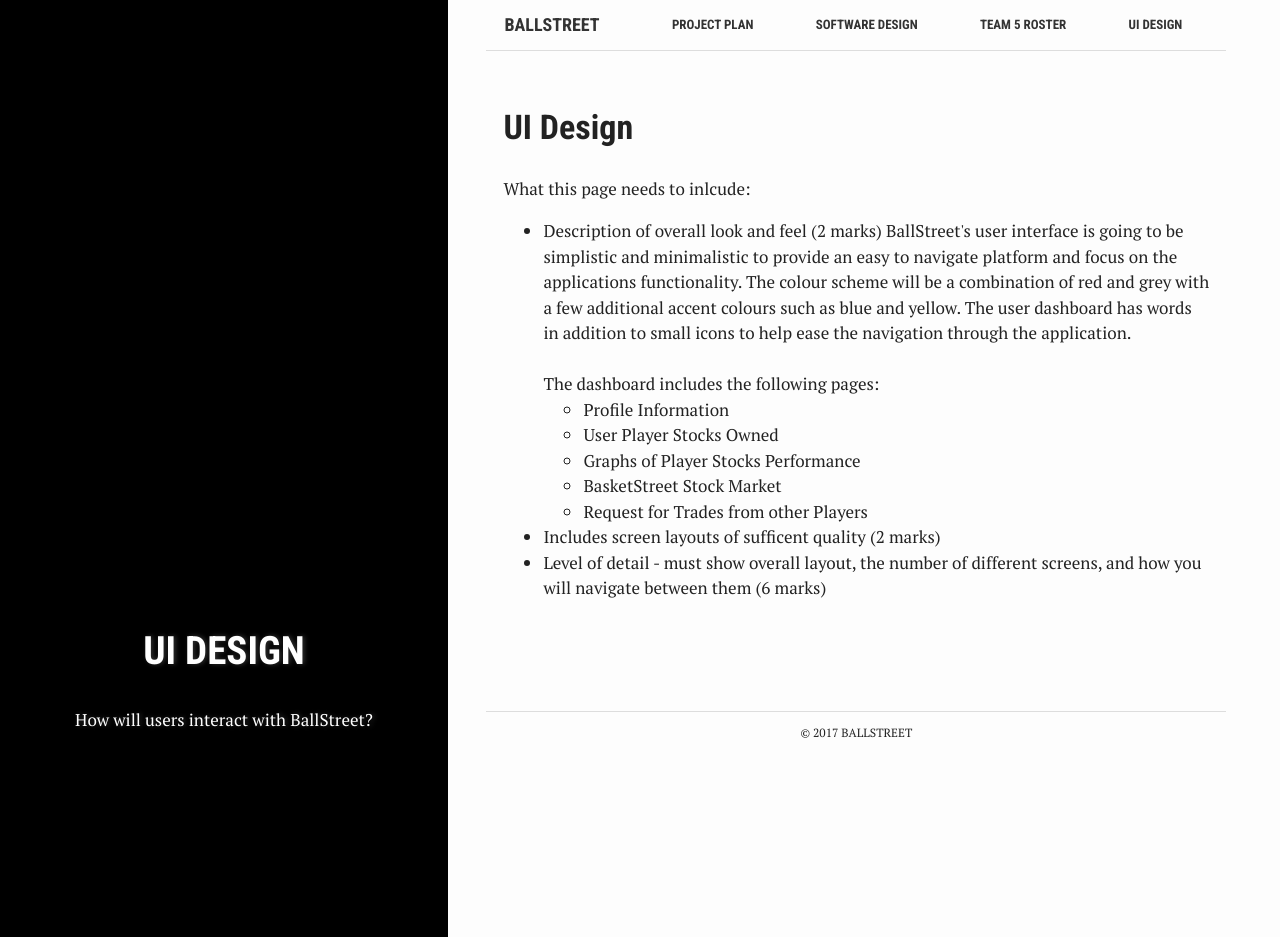
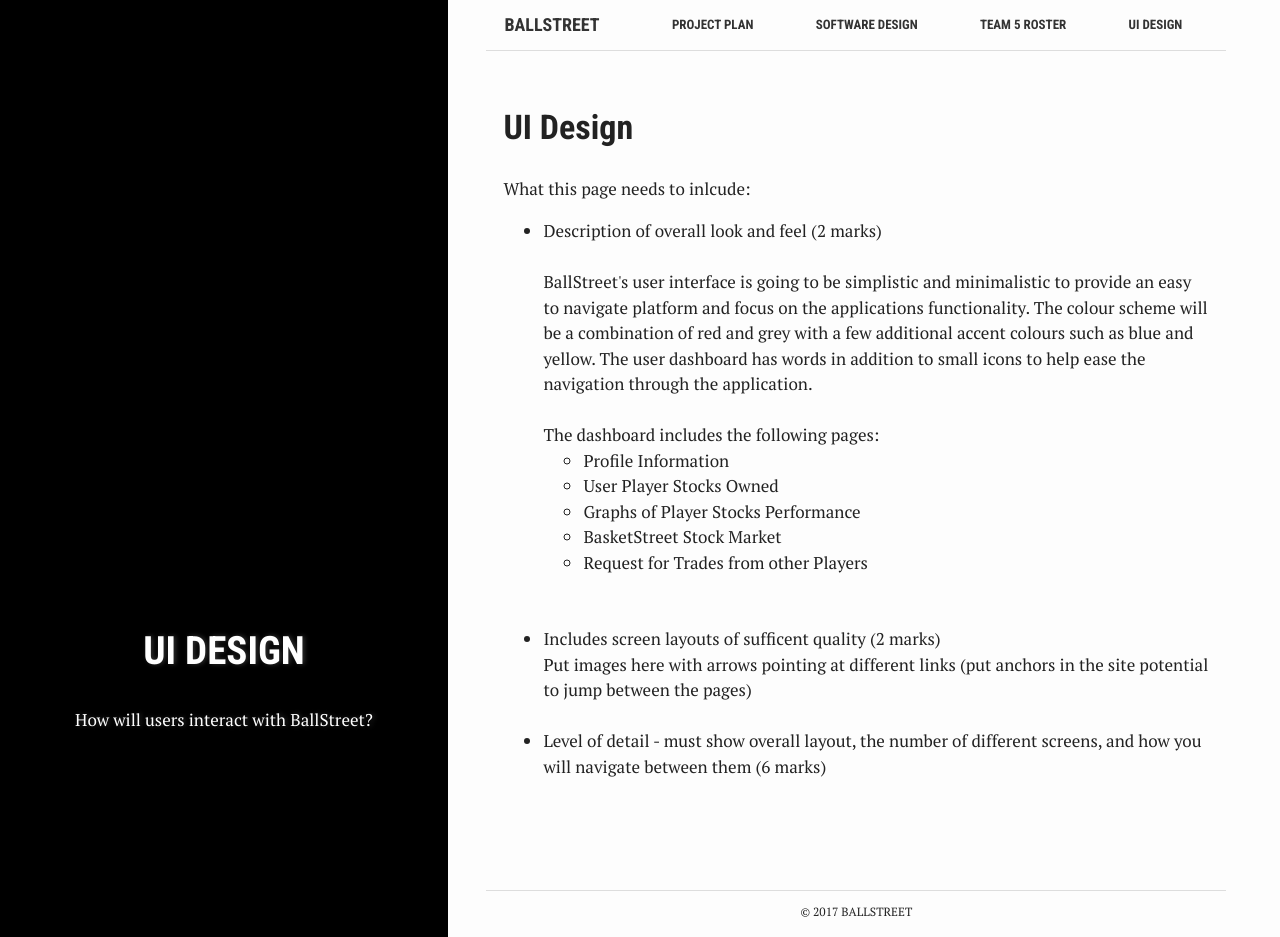
Before and after one commit to ufrauq/Ball-Street, a Jekyll site: the page built from ui-design.md, in a window 1280 px wide and 937 px high. Built offline with Jekyll 4.4.1, drawn with Linux system fonts in a browser that asks for light colours.

Commit message:
Update ui-design.md

```diff
--- a/ui-design.md
+++ b/ui-design.md
@@ -12,7 +12,7 @@ active: ui-design
 What this page needs to inlcude:
 
 <ul>
-<li> Description of overall look and feel (2 marks) </li>
+<li> Description of overall look and feel (2 marks) </li><br><br>
 
 BallStreet's user interface is going to be simplistic and minimalistic to provide an easy to navigate platform and focus on the applications functionality. The colour scheme will be a combination of red and grey with a few additional accent colours such as blue and yellow. The user dashboard has words in addition to small icons to help ease the navigation through the application. <br><br>
 The dashboard includes the following pages:
@@ -23,8 +23,10 @@ The dashboard includes the following pages:
 <li> BasketStreet Stock Market </li>
 <li> Request for Trades from other Players</li>
 </ul>
+<br><br>
 
 
-<li> Includes screen layouts of sufficent quality (2 marks) </li>
+<li> Includes screen layouts of sufficent quality (2 marks) </li> <br>
+Put images here with arrows pointing at different links (put anchors in the site potential to jump between the pages) <br><br>
 <li> Level of detail - must show overall layout, the number of different screens, and how you will navigate between them (6 marks) </li>
 </ul>
```
